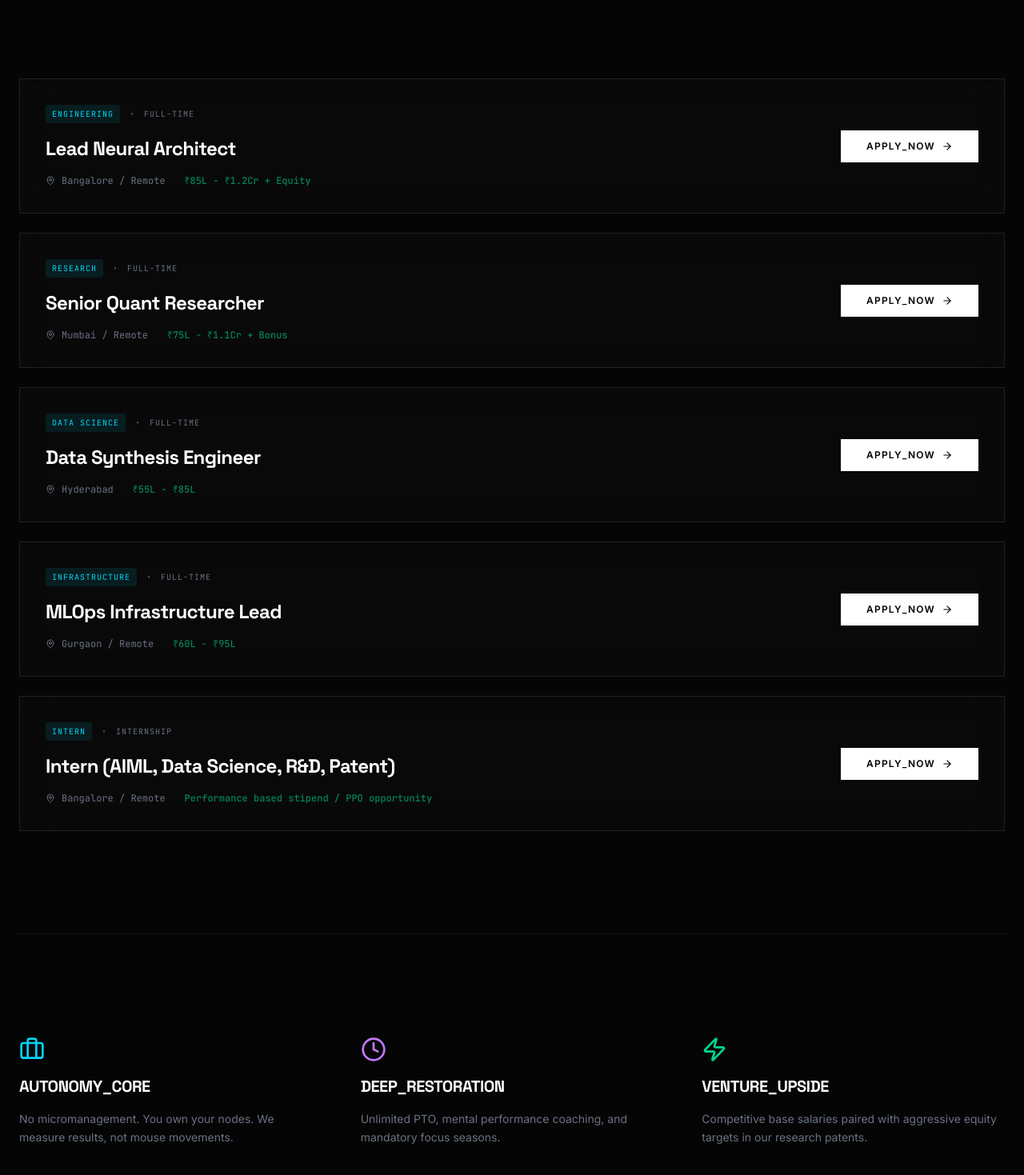
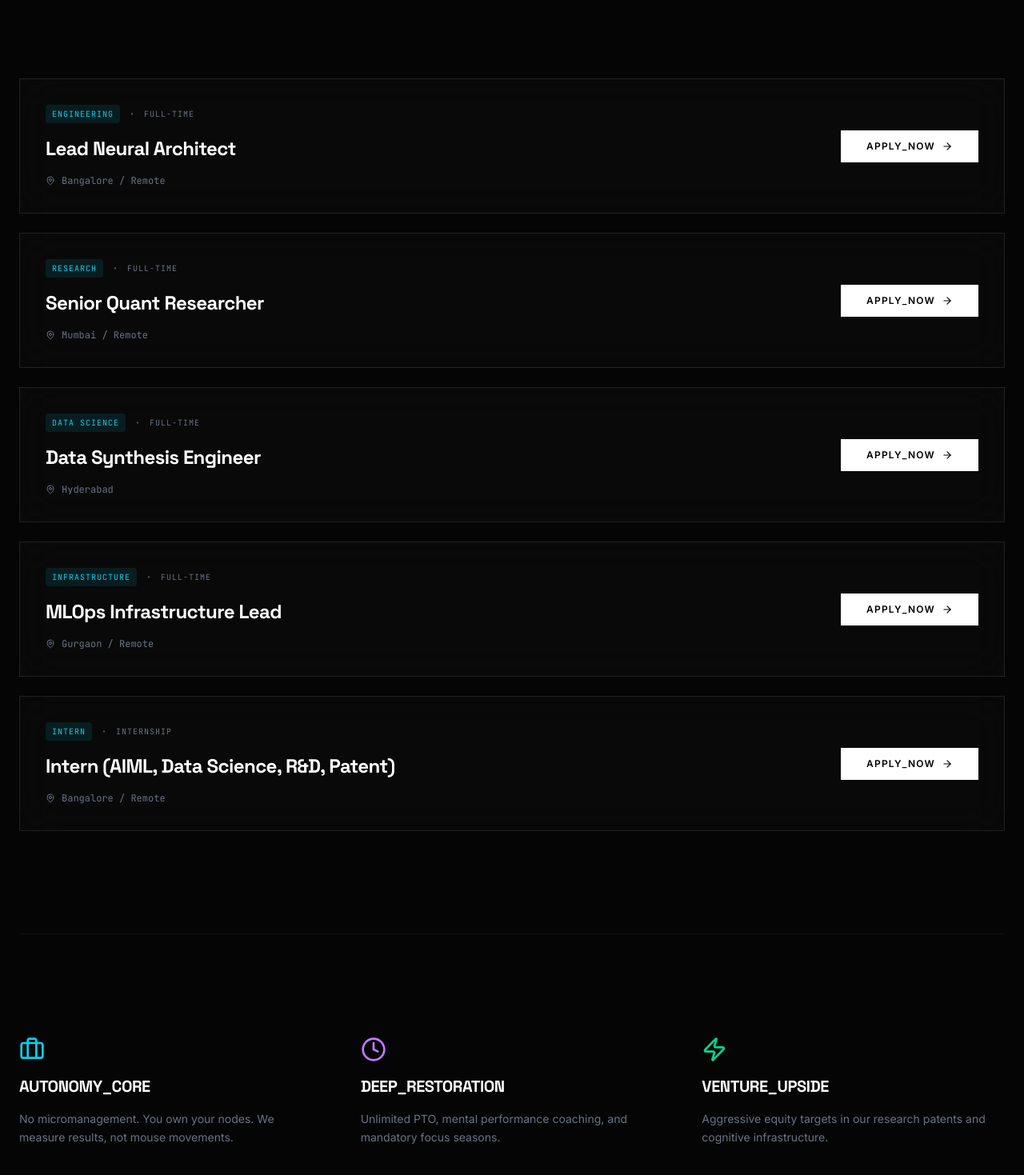
Before and after one commit to sourishdey2005/Neuronova, a React (Vite) app: page /careers in a window 1280 px wide. Shown: the part 619-2088 px from the top of the page at 80% size. Built offline with nearby package versions, Linux system fonts and the light colour scheme.

Commit message:
feat: Remove compensation details from careers page
Removes the compensation field from job listings on the Careers page. This simplifies the display and centralizes compensation discussions to the interview process.

```diff
--- a/src/pages/CareersPage.tsx
+++ b/src/pages/CareersPage.tsx
@@ -8,40 +8,35 @@ const JOBS = [
     title: 'Lead Neural Architect',
     location: 'Bangalore / Remote',
     type: 'Full-time',
-    category: 'Engineering',
-    compensation: '₹85L - ₹1.2Cr + Equity'
+    category: 'Engineering'
   },
   {
     id: 'j-2',
     title: 'Senior Quant Researcher',
     location: 'Mumbai / Remote',
     type: 'Full-time',
-    category: 'Research',
-    compensation: '₹75L - ₹1.1Cr + Bonus'
+    category: 'Research'
   },
   {
     id: 'j-3',
     title: 'Data Synthesis Engineer',
     location: 'Hyderabad',
     type: 'Full-time',
-    category: 'Data Science',
-    compensation: '₹55L - ₹85L'
+    category: 'Data Science'
   },
   {
     id: 'j-4',
     title: 'MLOps Infrastructure Lead',
     location: 'Gurgaon / Remote',
     type: 'Full-time',
-    category: 'Infrastructure',
-    compensation: '₹60L - ₹95L'
+    category: 'Infrastructure'
   },
   {
     id: 'j-5',
     title: 'Intern (AIML, Data Science, R&D, Patent)',
     location: 'Bangalore / Remote',
     type: 'Internship',
-    category: 'Intern',
-    compensation: 'Performance based stipend / PPO opportunity'
+    category: 'Intern'
   }
 ];
 
@@ -258,7 +253,6 @@ export const CareersPage = () => {
                 <h3 className="text-2xl font-display font-bold group-hover:text-cyan-400 transition-colors">{job.title}</h3>
                 <div className="flex items-center gap-6 mt-4 text-gray-500 font-mono text-xs">
                   <div className="flex items-center gap-2"><MapPin size={12} /> {job.location}</div>
-                  <div className="flex items-center gap-2 text-emerald-400/60 font-medium">{job.compensation}</div>
                 </div>
               </div>
 
@@ -296,7 +290,7 @@ export const CareersPage = () => {
               <div>
                  <div className="text-emerald-400 mb-4"><Zap size={32} /></div>
                  <h4 className="text-xl font-display font-bold mb-4 uppercase">VENTURE_UPSIDE</h4>
-                 <p className="text-gray-500 text-sm leading-relaxed">Competitive base salaries paired with aggressive equity targets in our research patents.</p>
+                 <p className="text-gray-500 text-sm leading-relaxed">Aggressive equity targets in our research patents and cognitive infrastructure.</p>
               </div>
            </div>
         </section>
```
